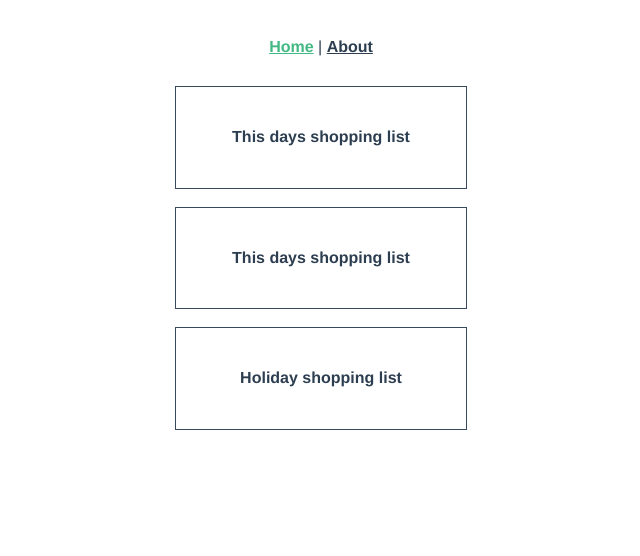
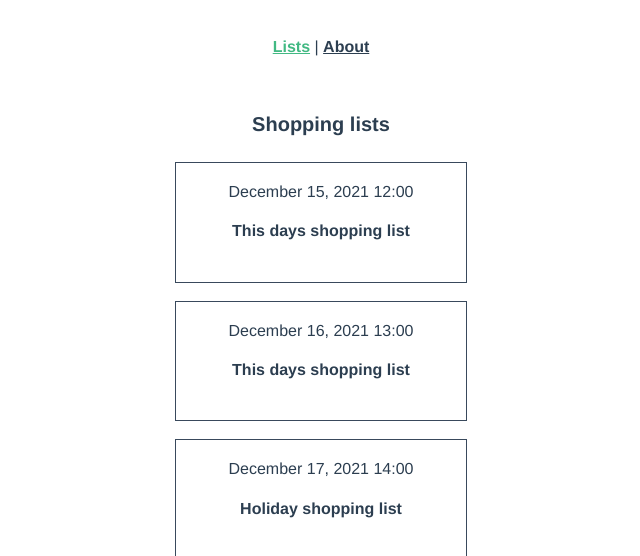
Before and after one commit to harritaito/harvest-shopping-list, a Vue app: page / in a window 1280 px wide. Shown: the top 556 px of the page, without its empty margins (319-959 px from the left). Built offline with nearby package versions, Linux system fonts and the light colour scheme; data requests are answered from the project's data file.

Commit message:
Fake database and Axios API calls

```diff
--- /dev/null
+++ b/db.json
@@ -0,0 +1,31 @@
+{
+  "lists": [
+    {
+      "id": 123,
+      "date": "December 15, 2021",
+      "time": "12:00",
+      "maker": "Harri",
+      "title": "This days shopping list",
+      "description": "This is for healthly living",
+      "items": ["blueberries", "cherries"]
+    },
+    {
+      "id": 123,
+      "date": "December 16, 2021",
+      "time": "13:00",
+      "maker": "Miia",
+      "title": "This days shopping list",
+      "description": "This is for healthly living",
+      "items": ["apples", "mangos"]
+    },
+    {
+      "id": 123,
+      "date": "December 17, 2021",
+      "time": "14:00",
+      "maker": "Harri",
+      "title": "Holiday shopping list",
+      "description": "This is for decadent living",
+      "items": ["chocolate", "cake"]
+    }
+  ]
+}
--- a/package.json
+++ b/package.json
@@ -3,6 +3,7 @@
   "version": "0.1.0",
   "private": true,
   "scripts": {
+    "db:serve": "json-server --watch db.json --port=3000",
     "serve": "vue-cli-service serve",
     "build": "vue-cli-service build",
     "lint": "vue-cli-service lint"
@@ -21,10 +22,12 @@
     "@vue/cli-service": "~4.5.0",
     "@vue/compiler-sfc": "^3.0.0",
     "@vue/eslint-config-prettier": "^6.0.0",
+    "axios": "^0.24.0",
     "babel-eslint": "^10.1.0",
     "eslint": "^6.7.2",
     "eslint-plugin-prettier": "^3.3.1",
     "eslint-plugin-vue": "^7.0.0",
+    "json-server": "^0.17.0",
     "prettier": "^2.2.1"
   },
   "eslintConfig": {
--- a/src/App.vue
+++ b/src/App.vue
@@ -1,7 +1,7 @@
 <template>
   <div id="app">
     <div id="nav">
-      <router-link :to="{ name: 'Home' }">Home</router-link> |
+      <router-link :to="{ name: 'ShoppingLists' }">Lists</router-link> |
       <router-link :to="{ name: 'About' }">About</router-link>
     </div>
     <router-view />
--- a/src/components/ListCard.vue
+++ b/src/components/ListCard.vue
@@ -1,6 +1,6 @@
 <template>
   <div class="list-card">
-    <!-- <span></span> -->
+    <span>{{ list.date }} {{ list.time }}</span>
     <h4>{{ list.title }}</h4>
   </div>
 </template>
--- a/src/router/index.js
+++ b/src/router/index.js
@@ -1,12 +1,12 @@
 import { createRouter, createWebHistory } from 'vue-router'
-import Home from '@/views/Home.vue'
+import ShoppingLists from '@/views/ShoppingLists.vue'
 import About from '@/views/About.vue'
 
 const routes = [
   {
     path: '/',
-    name: 'Home',
-    component: Home,
+    name: 'ShoppingLists',
+    component: ShoppingLists,
   },
   {
     path: '/about',
--- /dev/null
+++ b/src/services/ListService.js
@@ -0,0 +1,16 @@
+import axios from 'axios'
+
+const apiClient = axios.create({
+  baseURL: 'http://localhost:3000',
+  withCredentials: false,
+  headers: {
+    Accept: 'application/json',
+    'Content-Type': 'application/json',
+  },
+})
+
+export default {
+  getLists() {
+    return apiClient.get('/lists')
+  },
+}
--- a/src/views/Home.vue
+++ /dev/null
@@ -1,58 +0,0 @@
-<template>
-  <div class="lists">
-    <ListCard v-for="list in lists" :key="list.id" :list="list"/>
-  </div>
-</template>
-
-<script>
-// @ is an alias to /src
-import ListCard from '@/components/ListCard.vue'
-
-export default {
-  name: 'Home',
-  components: {
-    ListCard,
-  },
-  data() {
-    return {
-      lists: [
-        {
-          id: 123,
-          date: 'December 15, 2021',
-          time: '12:00',
-          maker: 'Harri',
-          title: 'This days shopping list',
-          description: 'This is for healthly living',
-          items: ['blueberries', 'cherries'],
-        },
-        {
-          id: 123,
-          date: 'December 16, 2021',
-          time: '13:00',
-          maker: 'Miia',
-          title: 'This days shopping list',
-          description: 'This is for healthly living',
-          items: ['apples', 'mangos'],
-        },
-        {
-          id: 123,
-          date: 'December 17, 2021',
-          time: '14:00',
-          maker: 'Harri',
-          title: 'Holiday shopping list',
-          description: 'This is for decadent living',
-          items: ['chocolate', 'cake'],
-        },
-      ],
-    }
-  },
-}
-</script>
-
-<style scoped>
-.lists {
-  display: flex;
-  flex-direction: column;
-  align-items: center;
-}
-</style>
--- /dev/null
+++ b/src/views/ShoppingLists.vue
@@ -0,0 +1,43 @@
+<template>
+  <div class="lists">
+    <h4>Shopping lists</h4>
+    <ListCard v-for="list in lists" :key="list.id" :list="list" />
+  </div>
+</template>
+
+<script>
+import ListCard from '@/components/ListCard.vue'
+import ListService from '@/services/ListService.js'
+
+export default {
+  name: 'ShoppingLists',
+  components: {
+    ListCard,
+  },
+  data() {
+    return {
+      lists: null,
+    }
+  },
+  created() {
+    ListService.getLists()
+      .then((response) => {
+        this.lists = response.data
+      })
+      .catch((error) => {
+        console.log(error)
+      })
+  },
+}
+</script>
+
+<style scoped>
+.lists {
+  display: flex;
+  flex-direction: column;
+  align-items: center;
+}
+h4 {
+  font-size: 20px;
+}
+</style>
```
Also changed, not shown: 2 other files (tests, documents, lock files or other folders).
